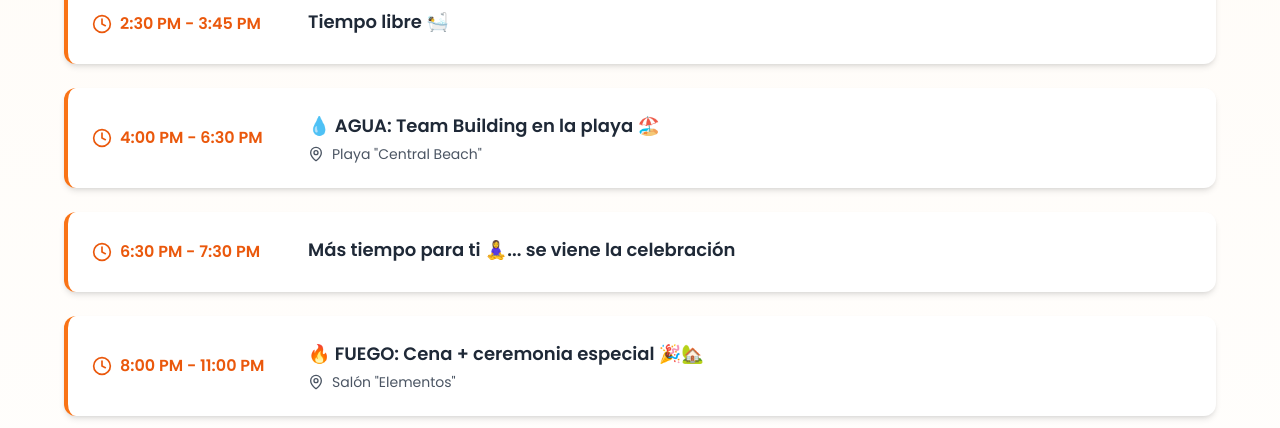
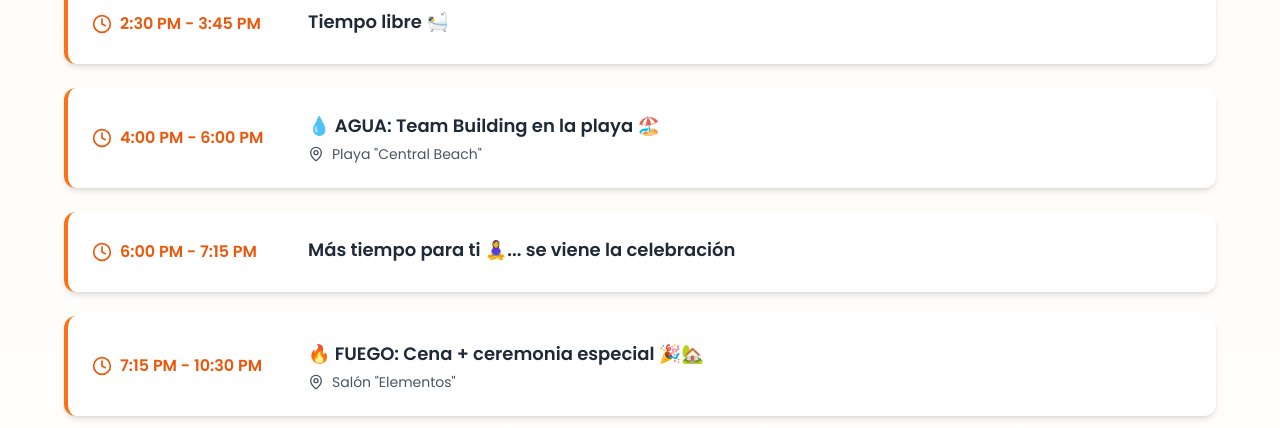
Before and after one commit to saianfordx/palmar-app, a Next.js app: page / in a window 1280 px wide. Shown: the part 3640-4068 px from the top of the page. Built offline with nearby package versions, Linux system fonts and the light colour scheme.

Commit message:
Agenda changes

```diff
--- a/components/home/AgendaSection.tsx
+++ b/components/home/AgendaSection.tsx
@@ -80,17 +80,17 @@ const agendaData: DayAgenda[] = [
         location: ""
       },
       {
-        time: "4:00 PM - 6:30 PM",
+        time: "4:00 PM - 6:00 PM",
         activity: "💧 AGUA: Team Building en la playa 🏖️",
         location: 'Playa "Central Beach"'
       },
       {
-        time: "6:30 PM - 7:30 PM",
+        time: "6:00 PM - 7:15 PM",
         activity: "Más tiempo para ti 🧘‍♀️... se viene la celebración",
         location: ""
       },
       {
-        time: "8:00 PM - 11:00 PM",
+        time: "7:15 PM - 10:30 PM",
         activity: "🔥 FUEGO: Cena + ceremonia especial 🎉🏡",
         location: 'Salón "Elementos"'
       }
```
